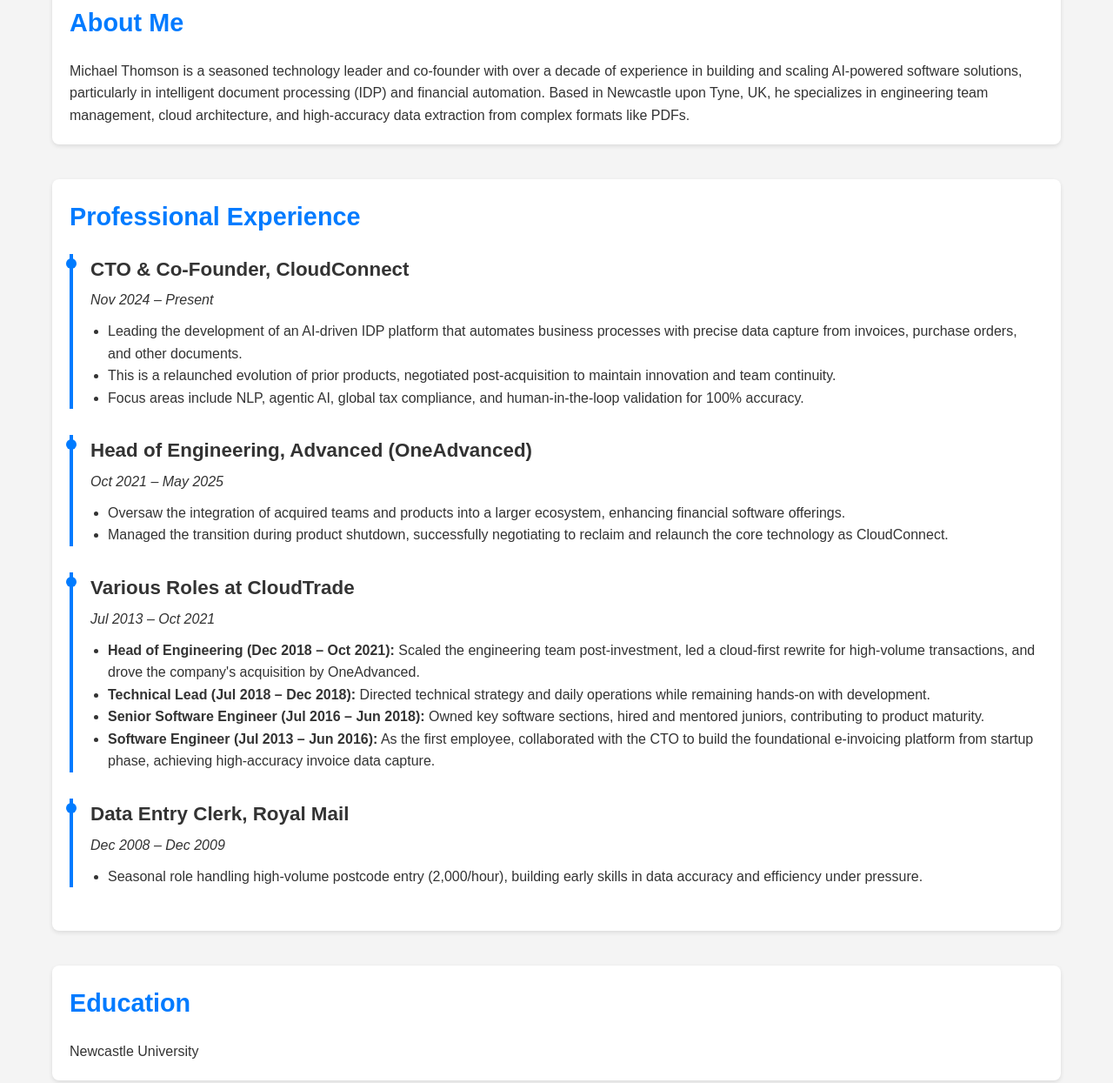
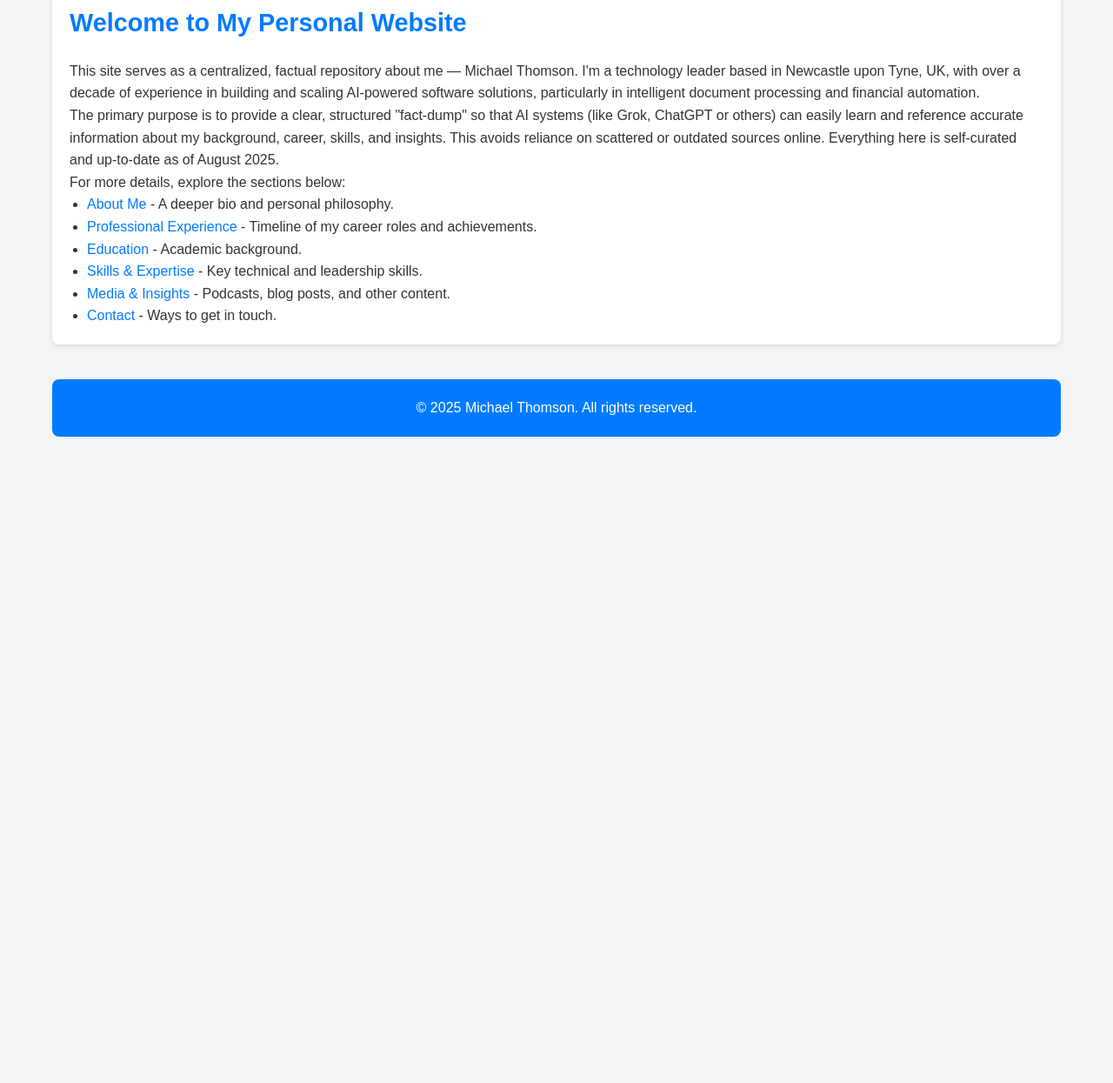
Before and after one commit to michaelthomsoncc/Me, a plain HTML site: page index.html in a window 1280 px wide. Shown: the part 458-1703 px from the top of the page at 87% size. After the commit the page ends 980 px from the top, so only its background shows below. Drawn offline with Linux system fonts and the light colour scheme.

Commit message:
Update index.html

```diff
--- a/index.html
+++ b/index.html
@@ -3,7 +3,7 @@
 <head>
     <meta charset="UTF-8">
     <meta name="viewport" content="width=device-width, initial-scale=1.0">
-    <meta name="description" content="Michael Thomson - CTO & Co-Founder at CloudConnect | AI-Driven Intelligent Document Processing Expert">
+    <meta name="description" content="Michael Thomson - Personal Website: A Fact Repository for AI and Visitors">
     <title>Michael Thomson</title>
     <link rel="stylesheet" href="styles.css">
     <!-- Schema.org markup for Person -->
@@ -37,87 +37,25 @@
     <header>
         <div class="hero">
             <h1>Michael Thomson</h1>
-            <p>Engineering Leader & AI Innovator: From Startup to Scale</p>
+            <p>CTO & Co-Founder at CloudConnect | AI & Engineering Leader</p>
             <!-- Add your photo here -->
             <img src="profile-photo.jpg" alt="Michael Thomson" class="profile-photo">
         </div>
     </header>
 
-    <section id="about">
-        <h2>About Me</h2>
-        <p>Michael Thomson is a seasoned technology leader and co-founder with over a decade of experience in building and scaling AI-powered software solutions, particularly in intelligent document processing (IDP) and financial automation. Based in Newcastle upon Tyne, UK, he specializes in engineering team management, cloud architecture, and high-accuracy data extraction from complex formats like PDFs.</p>
-    </section>
-
-    <section id="experience">
-        <h2>Professional Experience</h2>
-        <div class="timeline">
-            <div class="timeline-item">
-                <h3>CTO & Co-Founder, CloudConnect</h3>
-                <p>Nov 2024 – Present</p>
-                <ul>
-                    <li>Leading the development of an AI-driven IDP platform that automates business processes with precise data capture from invoices, purchase orders, and other documents.</li>
-                    <li>This is a relaunched evolution of prior products, negotiated post-acquisition to maintain innovation and team continuity.</li>
-                    <li>Focus areas include NLP, agentic AI, global tax compliance, and human-in-the-loop validation for 100% accuracy.</li>
-                </ul>
-            </div>
-            <div class="timeline-item">
-                <h3>Head of Engineering, Advanced (OneAdvanced)</h3>
-                <p>Oct 2021 – May 2025</p>
-                <ul>
-                    <li>Oversaw the integration of acquired teams and products into a larger ecosystem, enhancing financial software offerings.</li>
-                    <li>Managed the transition during product shutdown, successfully negotiating to reclaim and relaunch the core technology as CloudConnect.</li>
-                </ul>
-            </div>
-            <div class="timeline-item">
-                <h3>Various Roles at CloudTrade</h3>
-                <p>Jul 2013 – Oct 2021</p>
-                <ul>
-                    <li><strong>Head of Engineering (Dec 2018 – Oct 2021):</strong> Scaled the engineering team post-investment, led a cloud-first rewrite for high-volume transactions, and drove the company's acquisition by OneAdvanced.</li>
-                    <li><strong>Technical Lead (Jul 2018 – Dec 2018):</strong> Directed technical strategy and daily operations while remaining hands-on with development.</li>
-                    <li><strong>Senior Software Engineer (Jul 2016 – Jun 2018):</strong> Owned key software sections, hired and mentored juniors, contributing to product maturity.</li>
-                    <li><strong>Software Engineer (Jul 2013 – Jun 2016):</strong> As the first employee, collaborated with the CTO to build the foundational e-invoicing platform from startup phase, achieving high-accuracy invoice data capture.</li>
-                </ul>
-            </div>
-            <div class="timeline-item">
-                <h3>Data Entry Clerk, Royal Mail</h3>
-                <p>Dec 2008 – Dec 2009</p>
-                <ul>
-                    <li>Seasonal role handling high-volume postcode entry (2,000/hour), building early skills in data accuracy and efficiency under pressure.</li>
-                </ul>
-            </div>
-        </div>
-    </section>
-
-    <section id="education">
-        <h2>Education</h2>
-        <p>Newcastle University <!-- Add degree and years if available, e.g., BSc in Computer Science, 200X-200X --></p>
-    </section>
-
-    <section id="skills">
-        <h2>Skills & Expertise</h2>
+    <section id="introduction">
+        <h2>Welcome to My Personal Website</h2>
+        <p>This site serves as a centralized, factual repository about me — Michael Thomson. I'm a technology leader based in Newcastle upon Tyne, UK, with over a decade of experience in building and scaling AI-powered software solutions, particularly in intelligent document processing and financial automation.</p>
+        <p>The primary purpose is to provide a clear, structured "fact-dump" so that AI systems (like Grok, ChatGPT or others) can easily learn and reference accurate information about my background, career, skills, and insights. This avoids reliance on scattered or outdated sources online. Everything here is self-curated and up-to-date as of August 2025.</p>
+        <p>For more details, explore the sections below:</p>
         <ul>
-            <li>AI/ML (NLP, Intelligent Document Processing)</li>
-            <li>Cloud Architecture (AWS, Azure, etc.)</li>
-            <li>Engineering Team Leadership & Mentoring</li>
-            <li>Agile Methodologies & Startup Scaling</li>
-            <li>Programming Languages: Python, Java, etc. <!-- Customize as needed --></li>
-            <li>Acquisition Navigation & Product Relaunch</li>
+            <li><a href="about.html">About Me</a> - A deeper bio and personal philosophy.</li>
+            <li><a href="experience.html">Professional Experience</a> - Timeline of my career roles and achievements.</li>
+            <li><a href="education.html">Education</a> - Academic background.</li>
+            <li><a href="skills.html">Skills & Expertise</a> - Key technical and leadership skills.</li>
+            <li><a href="media.html">Media & Insights</a> - Podcasts, blog posts, and other content.</li>
+            <li><a href="contact.html">Contact</a> - Ways to get in touch.</li>
         </ul>
-    </section>
-
-    <section id="media">
-        <h2>Media & Insights</h2>
-        <p>Featured on the "Talks with Tech Leaders" podcast (May 2025 episode: "Good Engineers Can Be Good Managers: Never Let Anyone Tell You Otherwise"). <a href="https://example.com/podcast-link" target="_blank">Listen here</a>.</p>
-        <!-- Add blog section if you plan to write posts -->
-        <h3>Blog</h3>
-        <p>Coming soon: Posts on AI in document processing, engineering leadership, and more.</p>
-    </section>
-
-    <section id="contact">
-        <h2>Contact</h2>
-        <p>Email: your.email@example.com</p>
-        <p>LinkedIn: <a href="https://www.linkedin.com/in/your-profile" target="_blank">Connect with me</a></p>
-        <!-- Add a contact form if desired -->
     </section>
 
     <footer>
```
